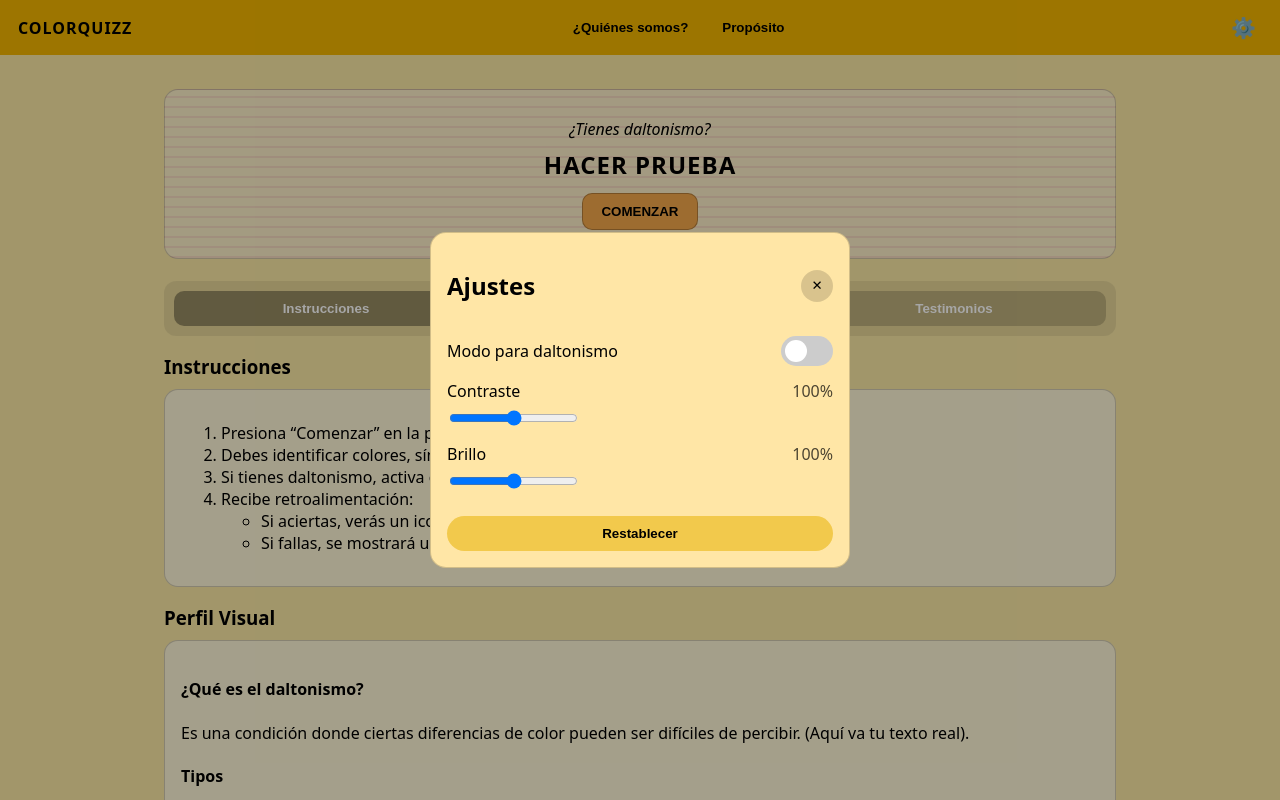
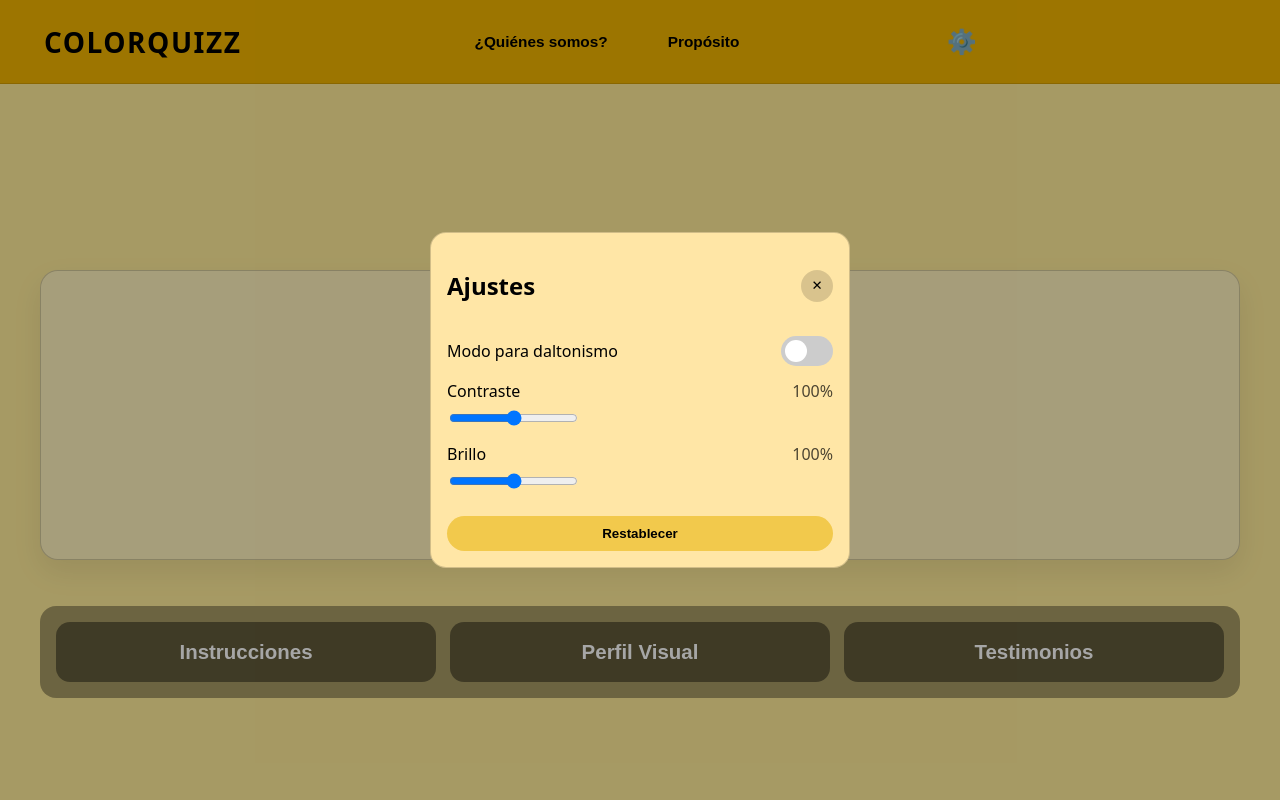
Before and after one commit to XLex0/ColorQuizz, a React (Vite) app: page / in a window 1280 px wide. Both pictures are taken after a click on the button "⚙️". Shown: the top 800 px of the page. Built offline with nearby package versions, Linux system fonts and the light colour scheme.

Commit message:
Added: Design Home first section added

```diff
--- a/src/pages/Home.jsx
+++ b/src/pages/Home.jsx
@@ -2,11 +2,17 @@ import { useEffect, useMemo, useRef, useState } from "react";
 import Navbar from "../components/Navbar";
 import SettingsModal from "../components/SettingsModal";
 
-
 const DEFAULTS = { colorBlind: false, contrast: 100, brightness: 100 };
 
 export default function Home() {
+  const homeRef = useRef(null);
+  const instructionsRef = useRef(null);
+  const profileRef = useRef(null);
+  const testimonialsRef = useRef(null);
+
   const [openSettings, setOpenSettings] = useState(false);
+  const [activeTab, setActiveTab] = useState(null);
+
   const [settings, setSettings] = useState(() => {
     const saved = localStorage.getItem("settings");
     return saved ? JSON.parse(saved) : DEFAULTS;
@@ -20,7 +26,6 @@ export default function Home() {
     () => ({
       "--contrast": `${settings.contrast}%`,
       "--brightness": `${settings.brightness}%`,
-      // “modo daltonismo” simple: baja saturación + sube contraste levemente
       "--cb-filter": settings.colorBlind ? "saturate(0.75)" : "none",
     }),
     [settings]
@@ -28,16 +33,10 @@ export default function Home() {
 
   const reset = () => setSettings(DEFAULTS);
 
-  // refs de secciones para scroll
-  const instructionsRef = useRef(null);
-  const profileRef = useRef(null);
-  const testimonialsRef = useRef(null);
-
-  const [activeTab, setActiveTab] = useState("instructions");
-
-  // Detectar sección visible (para marcar tab activo)
+  // Detectar sección visible (incluye HOME para limpiar tabs al volver arriba)
   useEffect(() => {
     const items = [
+      { id: "home", el: homeRef.current },
       { id: "instructions", el: instructionsRef.current },
       { id: "profile", el: profileRef.current },
       { id: "testimonials", el: testimonialsRef.current },
@@ -48,9 +47,12 @@ export default function Home() {
         const visible = entries
           .filter((e) => e.isIntersecting)
           .sort((a, b) => b.intersectionRatio - a.intersectionRatio)[0];
-        if (visible?.target?.dataset?.section) {
-          setActiveTab(visible.target.dataset.section);
-        }
+
+        const section = visible?.target?.dataset?.section;
+        if (!section) return;
+
+        if (section === "home") setActiveTab(null);
+        else setActiveTab(section);
       },
       { rootMargin: "-35% 0px -55% 0px", threshold: [0.05, 0.15, 0.3, 0.5] }
     );
@@ -61,6 +63,7 @@ export default function Home() {
 
   const scrollTo = (section) => {
     const map = {
+      home: homeRef.current,
       instructions: instructionsRef.current,
       profile: profileRef.current,
       testimonials: testimonialsRef.current,
@@ -68,21 +71,27 @@ export default function Home() {
     map[section]?.scrollIntoView({ behavior: "smooth", block: "start" });
   };
 
+  const scrollToTop = () => scrollTo("home");
+
   return (
     <div className="app" style={styleVars}>
       <Navbar onOpenSettings={() => setOpenSettings(true)} />
 
       <main className="page">
-        {/* HERO */}
-        <section className="hero">
+        {/* PANTALLA 1: HERO + TABS */}
+        <section
+          ref={homeRef}
+          data-section="home"
+          className="screen screen-home"
+        >
+          <div className="hero">
             <div className="heroBox">
               <p className="heroQ">¿Tienes daltonismo?</p>
               <h2 className="heroTitle">HACER PRUEBA</h2>
               <button className="primaryBtn">COMENZAR</button>
             </div>
-        </section>
+          </div>
 
-        {/* TABS */}
           <div className="tabs">
             <button
               className={`tab ${activeTab === "instructions" ? "active" : ""}`}
@@ -103,48 +112,76 @@ export default function Home() {
               Testimonios
             </button>
           </div>
+        </section>
 
-        {/* SECCIONES */}
+        {/* PANTALLA 2 */}
         <section
           ref={instructionsRef}
           data-section="instructions"
-          className="section"
+          className="screen screen-instructions"
         >
           <h3 className="sectionTitle">Instrucciones</h3>
           <div className="card">
             <ol>
-              <li>Presiona “Comenzar” en la pantalla principal para iniciar el juego.</li>
-              <li>Debes identificar colores, símbolos o patrones según lo que se indique.</li>
-              <li>Si tienes daltonismo, activa el modo accesible para ver símbolos y etiquetas.</li>
+              <li>
+                Presiona “Comenzar” en la pantalla principal para iniciar el
+                juego.
+              </li>
+              <li>
+                Debes identificar colores, símbolos o patrones según lo que se
+                indique.
+              </li>
+              <li>
+                Si tienes daltonismo, activa el modo accesible para ver símbolos
+                y etiquetas.
+              </li>
               <li>
                 Recibe retroalimentación:
                 <ul>
-                  <li>Si aciertas, verás un icono de éxito o escucharás un sonido.</li>
-                  <li>Si fallas, se mostrará un mensaje o símbolo que lo indique.</li>
+                  <li>
+                    Si aciertas, verás un icono de éxito o escucharás un sonido.
+                  </li>
+                  <li>
+                    Si fallas, se mostrará un mensaje o un símbolo que lo
+                    indique.
+                  </li>
                 </ul>
               </li>
             </ol>
           </div>
+
+          <button className="backTop" onClick={scrollToTop} aria-label="Volver arriba">
+            ▲
+          </button>
         </section>
 
-        <section ref={profileRef} data-section="profile" className="section">
+        {/* PANTALLA 3 */}
+        <section
+          ref={profileRef}
+          data-section="profile"
+          className="screen screen-profile"
+        >
           <h3 className="sectionTitle">Perfil Visual</h3>
           <div className="card">
             <h4>¿Qué es el daltonismo?</h4>
             <p>
-              Es una condición donde ciertas diferencias de color pueden ser difíciles de percibir.
-              (Aquí va tu texto real).
+              Es una condición donde ciertas diferencias de color pueden ser
+              difíciles de percibir. (Aquí va tu texto real).
             </p>
-
             <h4>Tipos</h4>
             <p>Deuteranopia, Protanopia, Tritanopia…</p>
           </div>
+
+          <button className="backTop" onClick={scrollToTop} aria-label="Volver arriba">
+            ▲
+          </button>
         </section>
 
+        {/* PANTALLA 4 */}
         <section
           ref={testimonialsRef}
           data-section="testimonials"
-          className="section"
+          className="screen screen-testimonials"
         >
           <h3 className="sectionTitle">Testimonios</h3>
           <div className="card">
@@ -154,6 +191,10 @@ export default function Home() {
             <hr />
             <p>⭐️⭐️⭐️⭐️⭐️ “Me gustó el modo accesible.”</p>
           </div>
+
+          <button className="backTop" onClick={scrollToTop} aria-label="Volver arriba">
+            ▲
+          </button>
         </section>
 
         <footer className="footer">COLORQUIZZ</footer>
--- a/src/styles/global.css
+++ b/src/styles/global.css
@@ -1,148 +1,249 @@
+/* VARIABLES */
 :root{
   --bg: #f8e6a3;
   --bar: #f0b400;
   --dark: #5b4a22;
   --card: rgba(255,255,255,0.55);
   --border: rgba(0,0,0,0.18);
+  --container: min(1200px, 94vw);
 }
 
+/* RESET */
 *{ box-sizing:border-box; }
-body{ margin:0; font-family: system-ui, Arial; background: var(--bg); }
+html, body{ height: 100%; }
+body{ margin:0; font-family: system-ui, Arial; background: transparent; }
 
-.app{
-  min-height: 100vh;
-  filter: contrast(var(--contrast)) brightness(var(--brightness)) var(--cb-filter);
-}
+/* APP */
+.app{ min-height: 100vh; }
 
-/* TOPBAR */
+/* NAVBAR */
 .topbar{
   position: sticky;
   top: 0;
-  z-index: 5;
+  z-index: 50;
+  height: 84px;
   background: var(--bar);
-  padding: 12px 18px;
-  display:flex;
-  align-items:center;
-  justify-content: space-between;
-  gap: 12px;
+  border-bottom: 1px solid rgba(0,0,0,0.12);
+  display: flex;
+  justify-content: center;
+}
+
+/* Si tu Navbar.jsx tiene un wrapper dentro del header (recomendado) */
+.topbar > *{
+  width: var(--container);
+  display: grid;
+  grid-template-columns: 1fr auto 1fr;
+  align-items: center;
+  padding: 0 clamp(12px, 2vw, 22px);
+}
+
+/* Si NO tienes wrapper (fallback: centra igual) */
+.topbar{
+  padding: 0 clamp(12px, 2vw, 22px);
+}
+.topbar:where(:not(:has(> *))) {
+  display: grid;
+  grid-template-columns: 1fr auto 1fr;
+  align-items: center;
 }
 
 .brand{
+  justify-self: start;
   font-weight: 900;
-  letter-spacing: 1px;
+  letter-spacing: 1.5px;
+  font-size: clamp(20px, 2.2vw, 28px);
 }
 
 .topnav{
+  justify-self: center;
   display:flex;
-  gap: 14px;
+  gap: clamp(16px, 2.6vw, 32px);
   align-items:center;
 }
 
+/* botones sin fondo */
 .toplink{
   background: transparent;
   border: 0;
   cursor:pointer;
-  font-weight: 700;
-  padding: 8px 10px;
+  font-weight: 800;
+  padding: 10px 14px;
+  border-radius: 10px;
+  font-size: clamp(14px, 1.2vw, 18px);
+}
+
+.toplink:hover{
+  background: rgba(0,0,0,0.06);
 }
 
 .gearBtn{
-  border:0;
+  justify-self: end;
+  border: 0;
   background: transparent;
-  font-size: 20px;
+  font-size: 24px;
   cursor:pointer;
+  padding: 10px 12px;
+  border-radius: 10px;
 }
 
-/* Tooltip negro */
-.tooltip{
-  position: absolute;
-  left: 50%;
-  transform: translateX(-50%);
-  top: 62px;
-  width: min(700px, 92vw);
+.gearBtn:hover{
+  background: rgba(0,0,0,0.06);
+}
+
+.topbar .tooltip{
+  position: fixed;
+  top: 92px;
+  left: 0;
+  right: 0;
+  margin: 0 auto;
+
+  width: min(820px, 92vw);
   background: rgba(40,40,40,0.9);
   color: #fff;
   padding: 10px 14px;
   border-radius: 10px;
-  font-size: 13px;
+  font-size: 17px;   /* o 17px si quieres */
+  z-index: 9999;
 }
 
-/* PAGE */
+
+/* SCROLL + SNAP */
 .page{
-  max-width: 980px;
-  margin: 0 auto;
-  padding: 18px 14px 40px;
+  height: 100vh;
+  overflow-y: auto;
+  scroll-snap-type: y mandatory;
+  scroll-behavior: smooth;
+  -webkit-overflow-scrolling: touch;
+}
+
+.screen{
+  min-height: 100vh;
+  scroll-snap-align: start;
+  scroll-snap-stop: always;
+  padding: clamp(16px, 3vw, 34px) clamp(14px, 3vw, 28px);
+  display: grid;
+  align-content: start;
+  gap: 18px;
+  scroll-margin-top: 96px;
 }
 
 /* HERO */
 .hero{
-  padding: 16px 0 8px;
-}
-.heroBox{
-  border-radius: 14px;
-  padding: 28px 16px;
-  text-align:center;
-  background:
-    linear-gradient(rgba(255,255,255,.4), rgba(255,255,255,.4)),
-    repeating-linear-gradient(
-      0deg,
-      rgba(220,120,120,.35),
-      rgba(220,120,120,.35) 2px,
-      rgba(220,120,120,.05) 2px,
-      rgba(220,120,120,.05) 10px
-    );
-  border: 1px solid var(--border);
+  min-height: calc(100vh - 120px);
+  display: grid;
+  place-items: center;
+  padding: clamp(16px, 4vw, 40px) 0 clamp(10px, 2vw, 20px);
 }
 
-.heroQ{ margin: 0 0 8px; font-style: italic; }
-.heroTitle{ margin: 0 0 12px; letter-spacing: 1px; }
+.heroBox{
+  width: min(900px, 92vw);
+  border-radius: 16px;
+  padding: clamp(18px, 3.5vw, 44px) clamp(16px, 3vw, 36px);
+  text-align: center;
+  background: rgba(255, 255, 255, 0.35);
+  border: 1px solid var(--border);
+  box-shadow: 0 12px 30px rgba(0,0,0,0.08);
+}
+
+.heroQ{
+  margin: 0 0 10px;
+  font-style: italic;
+  font-size: clamp(18px, 2.1vw, 28px);
+}
+
+.heroTitle{
+  margin: 0 0 18px;
+  letter-spacing: 1px;
+  font-size: clamp(22px, 2.4vw, 34px);
+}
 
 .primaryBtn{
   background: #f2a74a;
   border: 1px solid rgba(0,0,0,.25);
-  padding: 10px 18px;
-  border-radius: 10px;
+  padding: 12px 26px;
+  border-radius: 12px;
   font-weight: 900;
   cursor: pointer;
+  font-size: clamp(14px, 1.6vw, 18px);
+  box-shadow: 0 6px 0 rgba(0,0,0,0.12);
+  transition: transform .12s ease, box-shadow .12s ease, filter .12s ease;
+}
+
+.primaryBtn:hover{
+  filter: brightness(1.03);
+  transform: translateY(-1px);
+  box-shadow: 0 8px 0 rgba(0,0,0,0.12);
+}
+
+.primaryBtn:active{
+  transform: translateY(1px);
+  box-shadow: 0 4px 0 rgba(0,0,0,0.12);
 }
 
 /* TABS */
 .tabs{
-  margin: 14px 0 18px;
-  background: rgba(0,0,0,0.08);
-  border-radius: 12px;
-  padding: 10px;
+  width: min(980px, 92vw);
+  margin: 18px auto 0;
+  background: rgba(0,0,0,0.22);
+  border-radius: 14px;
+  padding: 12px;
   display:flex;
-  gap: 10px;
-  justify-content: space-between;
+  gap: 12px;
 }
 
 .tab{
-  flex:1;
-  border:0;
-  cursor:pointer;
-  padding: 10px 12px;
-  border-radius: 10px;
-  background: rgba(0,0,0,0.18);
+  flex: 1;
+  border: 0;
+  cursor: pointer;
+  padding: 14px 12px;
+  border-radius: 12px;
+  background: rgba(0,0,0,0.30);
   color: #fff;
-  font-weight: 700;
-}
-.tab.active{
-  background: rgba(0,0,0,0.35);
+  font-weight: 800;
+  font-size: clamp(14px, 1.6vw, 18px);
+  transition: background .15s ease, transform .12s ease, box-shadow .15s ease;
 }
 
-/* Sections */
-.section{ scroll-margin-top: 92px; margin: 18px 0; }
-.sectionTitle{ margin: 0 0 10px; }
+.tab:hover{
+  background: rgba(0,0,0,0.42);
+  box-shadow: inset 0 0 0 1px rgba(255,255,255,0.18);
+}
+
+.tab:active{
+  transform: translateY(1px);
+}
+
+.tab.active{
+  background: rgba(0,0,0,0.55);
+  box-shadow: inset 0 0 0 1px rgba(255,255,255,0.22);
+}
+
+/* SECTIONS */
+.section{ scroll-margin-top: 110px; margin: 18px 0; }
+
+.sectionTitle{
+  width: min(980px, 92vw);
+  margin: 0 auto 8px;
+}
 
 .card{
-  background: var(--card);
-  border: 1px solid var(--border);
-  border-radius: 14px;
-  padding: 16px;
+  width: min(980px, 92vw);
+  margin: 0 auto;
+  background: rgba(255, 255, 255, 0.45);
+  border: 1px solid rgba(0,0,0,0.16);
+  border-radius: 16px;
+  padding: clamp(14px, 2.5vw, 22px);
 }
 
-/* Modal */
+.footer{
+  text-align:center;
+  margin-top: 28px;
+  opacity: .7;
+  font-weight: 800;
+  letter-spacing: 1px;
+}
+
+/* MODAL */
 .overlay{
   position: fixed;
   inset: 0;
@@ -150,7 +251,7 @@ body{ margin:0; font-family: system-ui, Arial; background: var(--bg); }
   display: grid;
   place-items: center;
   padding: 16px;
-  z-index: 20;
+  z-index: 200;
 }
 
 .modal{
@@ -189,12 +290,12 @@ body{ margin:0; font-family: system-ui, Arial; background: var(--bg); }
 .label{ display:flex; justify-content: space-between; margin-bottom: 6px; }
 .muted{ opacity: .7; }
 
-/* Switch */
-.switch { position: relative; width: 52px; height: 30px; }
-.switch input { display: none; }
+.switch{ position: relative; width: 52px; height: 30px; }
+.switch input{ display: none; }
 .slider{
   position:absolute; inset:0;
-  background:#ccc; border-radius:999px;
+  background:#ccc;
+  border-radius:999px;
   transition:.2s;
 }
 .slider::before{
@@ -202,7 +303,8 @@ body{ margin:0; font-family: system-ui, Arial; background: var(--bg); }
   position:absolute;
   width:22px; height:22px;
   left:4px; top:4px;
-  background:#fff; border-radius:50%;
+  background:#fff;
+  border-radius:50%;
   transition:.2s;
 }
 .switch input:checked + .slider{ background:#27ae60; }
@@ -219,10 +321,99 @@ body{ margin:0; font-family: system-ui, Arial; background: var(--bg); }
   cursor:pointer;
 }
 
-.footer{
-  text-align:center;
-  margin-top: 28px;
-  opacity: .7;
-  font-weight: 800;
-  letter-spacing: 1px;
+/* SCREEN COLORS */
+.screen-home{ background: #FFEC99; }
+.screen-instructions{ background: #FFF9DB; }
+.screen-profile{ background: #FFF4E6; }
+.screen-testimonials{ background: #FFF9DB; }
+
+/* HOME OVERRIDES */
+.screen-home{
+  /* clave: centra verticalmente todo lo que hay en la pantalla */
+  align-content: center;
+  padding-top: clamp(18px, 2.2vw, 28px);
+  padding-bottom: clamp(18px, 2.2vw, 28px);
 }
+
+.screen-home .hero{
+  min-height: auto;
+  padding: 0;
+}
+
+.screen-home .heroBox{
+  width: min(1200px, 94vw);
+  border-radius: 18px;
+  padding: clamp(26px, 4vw, 60px) clamp(24px, 4vw, 70px);
+}
+
+.screen-home .heroQ{
+  font-size: clamp(22px, 2.2vw, 34px);
+  margin-bottom: 14px;
+}
+
+.screen-home .heroTitle{
+  font-size: clamp(34px, 3vw, 52px);
+  margin-bottom: 22px;
+}
+
+.screen-home .primaryBtn{
+  padding: 16px 42px;
+  border-radius: 14px;
+  font-size: clamp(16px, 1.8vw, 22px);
+  box-shadow: 0 7px 0 rgba(0,0,0,0.12);
+}
+
+.screen-home .tabs{
+  width: min(1200px, 94vw);
+  margin: clamp(18px, 2.5vw, 28px) auto 0;
+  border-radius: 16px;
+  padding: 16px;
+  gap: 14px;
+  background: rgba(0,0,0,0.35);
+}
+
+.screen-home .tab{
+  padding: 18px 14px;
+  border-radius: 14px;
+  font-size: clamp(16px, 1.6vw, 22px);
+  background: rgba(0,0,0,0.42);
+}
+
+.screen-home .tab:hover{
+  background: rgba(0,0,0,0.55);
+}
+
+.screen-home .tab.active{
+  background: rgba(0,0,0,0.70);
+}
+
+/* BOTON FLOTANTE REGRESAR ARRIBA */
+.screen{ position: relative; }
+
+.backTop{
+  position: absolute;
+  right: 18px;
+  bottom: clamp(72px, 12vh, 140px); /* relativo + límite (más arriba que 10%) */
+  width: 50px;
+  height: 50px;
+  border-radius: 999px;
+
+  background: rgba(0,0,0,0.70);
+  border: 1px solid rgba(0,0,0,0.25);
+  color: #fff;
+
+  cursor: pointer;
+  font-weight: 900;
+  box-shadow: 0 10px 22px rgba(0,0,0,0.14);
+  transition: background .15s ease, transform .12s ease, box-shadow .15s ease;
+}
+
+.backTop:hover{
+  background: rgba(0,0,0,0.90); /* más opaco */
+  transform: translateY(-2px);
+  box-shadow: 0 14px 26px rgba(0,0,0,0.18);
+}
+
+.backTop:active{
+  transform: translateY(0px);
+}
```
Lines whose indentation alone changed are shown as unchanged.
